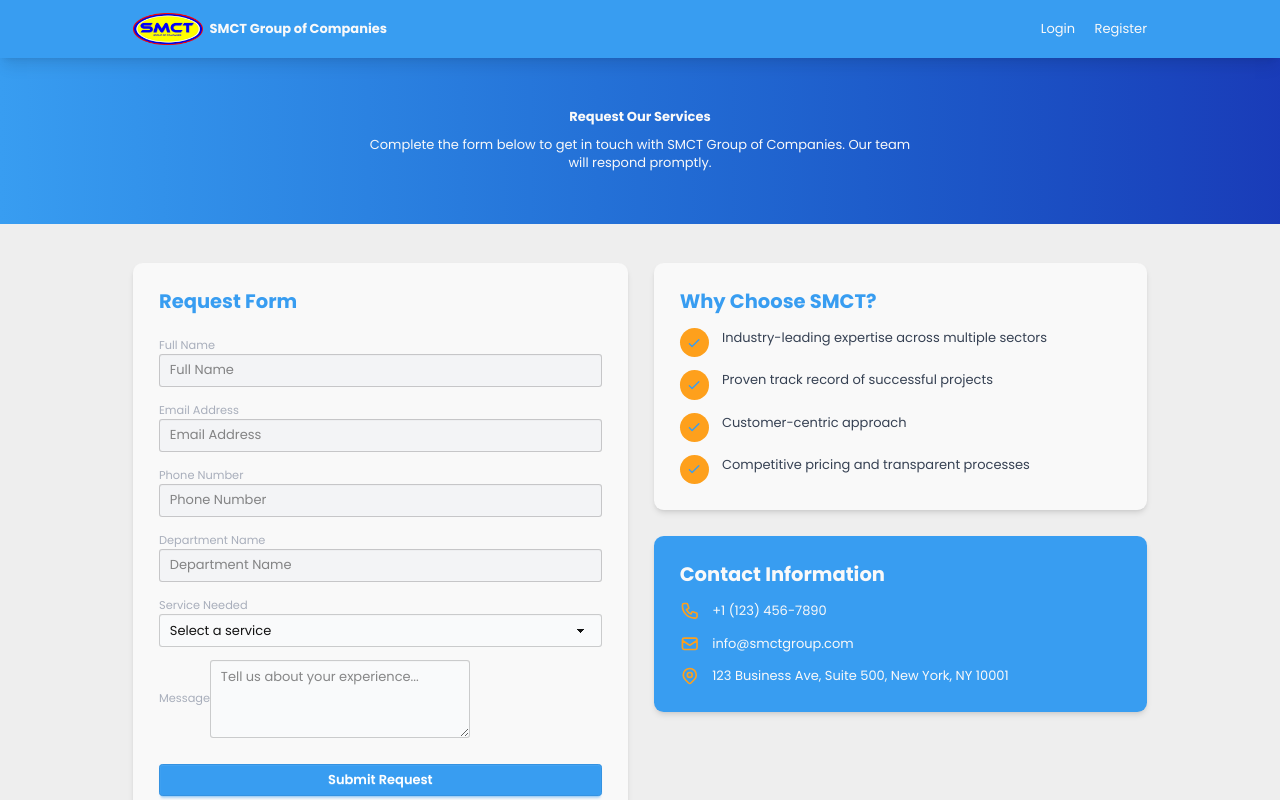
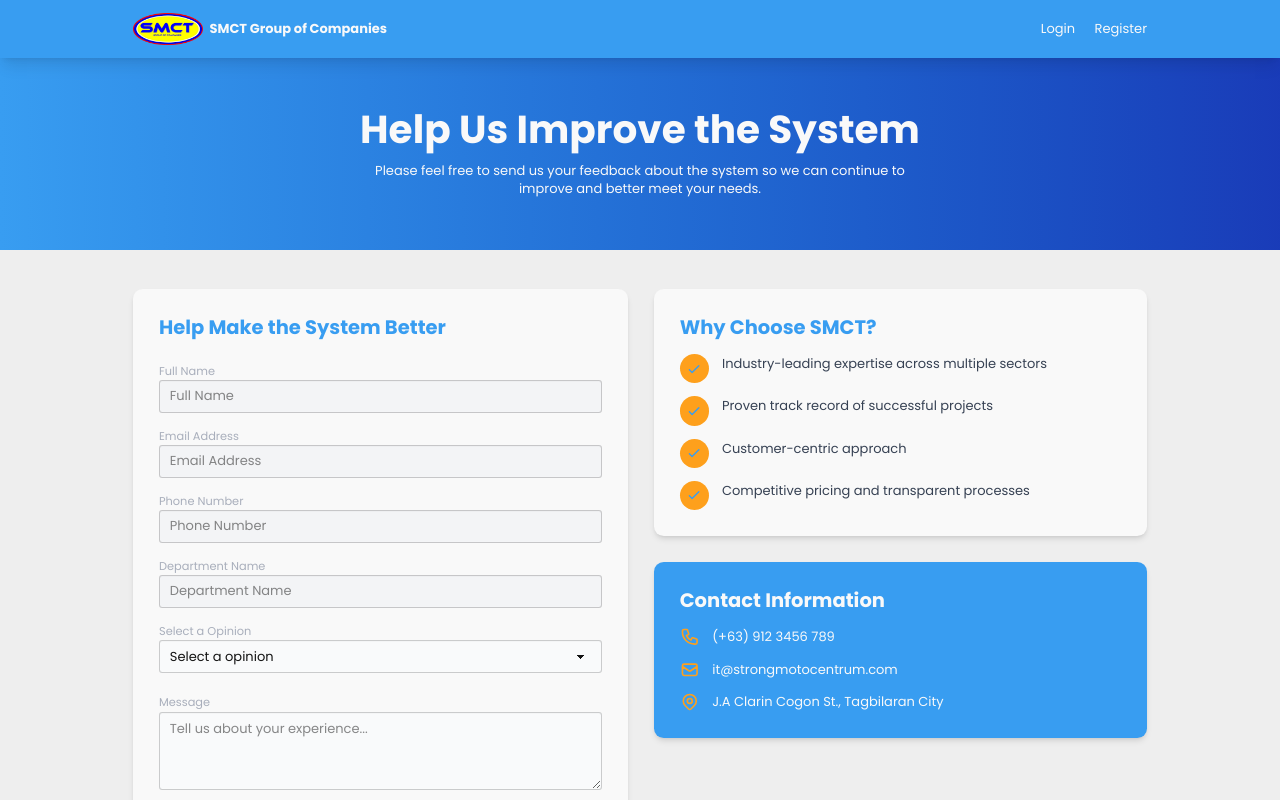
Before and after one commit to smctdev/Request-Form-Next-Js, a Next.js app: page / in a window 1280 px wide. Shown: the top 800 px of the page. Built offline with nearby package versions, Linux system fonts and the light colour scheme; no server answers.

Commit message:
new featured updated

```diff
--- a/src/app/page.tsx
+++ b/src/app/page.tsx
@@ -9,31 +9,43 @@
 import Image from "next/image";
 import { useState } from "react";
 import guestPage from "@/lib/guestPage";
+import { api } from "@/lib/api";
+import { feedbackData } from "@/constants/form-data";
+import { FeedbackData } from "@/types/form-data";
 
 const Home = () => {
-  const [formData, setFormData] = useState({
-    name: "",
-    email: "",
-    phone: "",
-    department: "",
-    service: "",
-    message: "",
-  });
+  const [formData, setFormData] = useState<FeedbackData>(feedbackData);
+  const [submitted, setSubmitted] = useState(false);
+  const [isLoading, setIsLoading] = useState(false);
+  const [error, setError] = useState<any>(null);
+  const [successMessage, setSuccessMessage] = useState<any>(null);
 
-  const [submitted, setSubmitted] = useState(false);
-
-  const handleChange = (e: any) => {
-    const { name, value } = e.target;
+  const handleChange = (title: string) => (e: any) => {
+    const { value } = e.target;
     setFormData((prev) => ({
       ...prev,
-      [name]: value,
+      [title]: value,
     }));
   };
 
-  const handleSubmit = (e: any) => {
+  const handleSubmit = async (e: any) => {
     e.preventDefault();
-    // Here you would typically send the data to your backend
-    setSubmitted(true);
+    setIsLoading(true);
+    try {
+      const response = await api.post("/send-feedback", formData);
+
+      if (response.status === 201) {
+        setFormData(feedbackData);
+        setSubmitted(true);
+        setError(null);
+        setSuccessMessage(response.data);
+      }
+    } catch (error: any) {
+      console.error("Error sending feedback:", error);
+      setError(error?.response?.data);
+    } finally {
+      setIsLoading(false);
+    }
   };
 
   return (
@@ -53,12 +65,12 @@
         {/* Hero Section */}
         <section className="py-16 text-white bg-gradient-to-r from-primary to-blue-800">
           <div className="container px-4 mx-auto text-center">
-            <h1 className="mb-4 text-4xl font-bold md:text-5xl">
-              Request Our Services
+            <h1 className="mb-4 font-bold md:!text-5xl">
+              Help Us Improve the System
             </h1>
             <p className="max-w-2xl mx-auto text-xl">
-              Complete the form below to get in touch with SMCT Group of
-              Companies. Our team will respond promptly.
+              Please feel free to send us your feedback about the system so we
+              can continue to improve and better meet your needs.
             </p>
           </div>
         </section>
@@ -66,7 +78,7 @@
         {/* Main Content */}
         <main className="container flex-grow px-4 py-12 mx-auto">
           {submitted ? (
-            <div className="max-w-2xl p-8 mx-auto overflow-hidden text-center bg-white shadow-md rounded-xl">
+            <div className="max-w-fit p-8 mx-auto overflow-hidden text-center bg-white shadow-md rounded-xl">
               <div className="flex items-center justify-center w-20 h-20 mx-auto mb-6 rounded-full bg-secondary">
                 <svg
                   className="w-10 h-10 text-primary"
@@ -82,105 +94,163 @@
                   ></path>
                 </svg>
               </div>
-              <h2 className="mb-4 text-2xl font-bold text-primary">
+              <h2 className="mb-4 !text-2xl font-bold text-primary">
                 Thank You!
               </h2>
-              <p className="mb-6 text-gray-600">
-                Your request has been submitted successfully. Our team will
-                contact you within 24 hours.
+              <p className="text-gray-700 font-bold !text-xl">
+                {successMessage?.feedback_code}
               </p>
+              <p className="mb-6 text-gray-600">{successMessage?.message}</p>
               <button
                 onClick={() => setSubmitted(false)}
                 className="btn btn-primary"
               >
-                Submit Another Request
+                Submit Another Feedback
               </button>
             </div>
           ) : (
             <div className="flex flex-col gap-8 md:flex-row">
               <div className="p-8 overflow-hidden bg-white shadow-md md:w-1/2 rounded-xl">
                 <h2 className="mb-6 !text-2xl font-bold text-primary">
-                  Request Form
+                  Help Make the System Better
                 </h2>
                 <form onSubmit={handleSubmit} className="space-y-4">
-                  <div className="form-control">
+                  <div>
                     <label className="label">
                       <span className="label-text">Full Name</span>
                     </label>
                     <Input
                       type="text"
                       value={formData.name}
-                      onChange={handleChange}
+                      onChange={handleChange("name")}
                       placeholder="Full Name"
                     />
+                    {error?.name && (
+                      <small className="text-red-500 !text-sm">
+                        {error?.name[0]}
+                      </small>
+                    )}
                   </div>
 
-                  <div className="form-control">
+                  <div>
                     <label className="label">
                       <span className="label-text">Email Address</span>
                     </label>
                     <Input
                       type="email"
                       value={formData.email}
-                      onChange={handleChange}
+                      onChange={handleChange("email")}
                       placeholder="Email Address"
                     />
+                    {error?.email && (
+                      <small className="text-red-500 !text-sm">
+                        {error?.email[0]}
+                      </small>
+                    )}
                   </div>
 
-                  <div className="form-control">
+                  <div>
                     <label className="label">
                       <span className="label-text">Phone Number</span>
                     </label>
                     <Input
                       type="number"
                       value={formData.phone}
-                      onChange={handleChange}
+                      onChange={handleChange("phone")}
                       placeholder="Phone Number"
                     />
+                    {error?.phone && (
+                      <small className="text-red-500 !text-sm">
+                        {error?.phone[0]}
+                      </small>
+                    )}
                   </div>
 
-                  <div className="form-control">
+                  <div>
                     <label className="label">
                       <span className="label-text">Department Name</span>
                     </label>
                     <Input
                       type="text"
                       value={formData.department}
-                      onChange={handleChange}
+                      onChange={handleChange("department")}
                       placeholder="Department Name"
                     />
+                    {error?.department && (
+                      <small className="text-red-500 !text-sm">
+                        {error?.department[0]}
+                      </small>
+                    )}
                   </div>
 
-                  <div className="form-control">
+                  <div>
                     <label className="label">
-                      <span className="label-text">Service Needed</span>
+                      <span className="label-text">Select a Opinion</span>
                     </label>
-                    <Select value={formData.service} onChange={handleChange}>
-                      <option value="" disabled>
-                        Select a service
-                      </option>
-                      <option value="consulting">Business Consulting</option>
-                      <option value="construction">Construction</option>
-                      <option value="logistics">Logistics</option>
-                      <option value="technology">Technology Solutions</option>
-                      <option value="other">Other</option>
-                    </Select>
+                    <div className="space-y-2">
+                      <Select
+                        value={formData.opinion}
+                        onChange={handleChange("opinion")}
+                      >
+                        <option value="" disabled>
+                          Select a opinion
+                        </option>
+                        <option value="Report a Bug">Report a Bug</option>
+                        <option value="Improve the User Interface">
+                          Improve the User Interface
+                        </option>
+                        <option value="Improve Performance">
+                          Improve Performance
+                        </option>
+                        <option value="Request a Feature">
+                          Request a Feature
+                        </option>
+                        <option value="other">Other Suggestions</option>
+                      </Select>
+                      {error?.opinion && (
+                        <small className="text-red-500 !text-sm">
+                          {error?.opinion[0]}
+                        </small>
+                      )}
+                      <Input
+                        type={formData.opinion === "other" ? "text" : "hidden"}
+                        placeholder="Other Suggestions"
+                        value={formData.other_opinion}
+                        onChange={handleChange("other_opinion")}
+                      />
+                      {error?.other_opinion && (
+                        <small className="text-red-500 !text-sm">
+                          {error?.other_opinion[0]}
+                        </small>
+                      )}
+                    </div>
                   </div>
 
-                  <div className="form-control">
+                  <div>
                     <label className="label">
                       <span className="label-text">Message</span>
                     </label>
                     <Textarea
                       value={formData.message}
-                      onChange={handleChange}
+                      onChange={handleChange("message")}
                       placeholder="Tell us about your experience..."
                     />
+                    {error?.message && (
+                      <small className="text-red-500 !text-sm">
+                        {error?.message[0]}
+                      </small>
+                    )}
                   </div>
 
                   <div className="pt-4 form-control">
-                    <button type="submit" className="w-full btn btn-primary">
-                      Submit Request
+                    <button
+                      type="submit"
+                      className={`${
+                        isLoading && "!bg-blue-300 cursor-not-allowed"
+                      } w-full btn btn-primary`}
+                      disabled={isLoading}
+                    >
+                      {isLoading ? "Submitting..." : "Submit Feedback"}
                     </button>
                   </div>
                 </form>
@@ -294,7 +364,7 @@
                           d="M3 5a2 2 0 012-2h3.28a1 1 0 01.948.684l1.498 4.493a1 1 0 01-.502 1.21l-2.257 1.13a11.042 11.042 0 005.516 5.516l1.13-2.257a1 1 0 011.21-.502l4.493 1.498a1 1 0 01.684.949V19a2 2 0 01-2 2h-1C9.716 21 3 14.284 3 6V5z"
                         ></path>
                       </svg>
-                      <span>+1 (123) 456-7890</span>
+                      <span>(+63) 912 3456 789</span>
                     </div>
                     <div className="flex items-center">
                       <svg
@@ -310,7 +380,7 @@
                           d="M3 8l7.89 5.26a2 2 0 002.22 0L21 8M5 19h14a2 2 0 002-2V7a2 2 0 00-2-2H5a2 2 0 00-2 2v10a2 2 0 002 2z"
                         ></path>
                       </svg>
-                      <span>info@smctgroup.com</span>
+                      <span>it@strongmotocentrum.com</span>
                     </div>
                     <div className="flex items-center">
                       <svg
@@ -332,9 +402,7 @@
                           d="M15 11a3 3 0 11-6 0 3 3 0 016 0z"
                         ></path>
                       </svg>
-                      <span>
-                        123 Business Ave, Suite 500, New York, NY 10001
-                      </span>
+                      <span>J.A Clarin Cogon St., Tagbilaran City</span>
                     </div>
                   </div>
                 </div>
--- a/src/components/ui/textarea.tsx
+++ b/src/components/ui/textarea.tsx
@@ -2,7 +2,7 @@
   return (
     <textarea
       {...props}
-      className="h-24 textarea textarea-bordered bg-gray-50 focus:outline-none focus:ring-1 focus:border-primary"
+      className="h-24 textarea textarea-bordered bg-gray-50 focus:outline-none focus:ring-1 focus:border-primary w-full"
     ></textarea>
   );
 }
--- /dev/null
+++ b/src/constants/form-data.ts
@@ -0,0 +1,9 @@
+export const feedbackData = {
+  name: "",
+  email: "",
+  phone: "",
+  department: "",
+  opinion: "",
+  other_opinion: "",
+  message: "",
+};
--- /dev/null
+++ b/src/types/form-data.ts
@@ -0,0 +1,9 @@
+export interface FeedbackData {
+  name: string;
+  email: string;
+  phone: number | string;
+  department: string;
+  opinion: string;
+  other_opinion: string;
+  message: string;
+}
```
